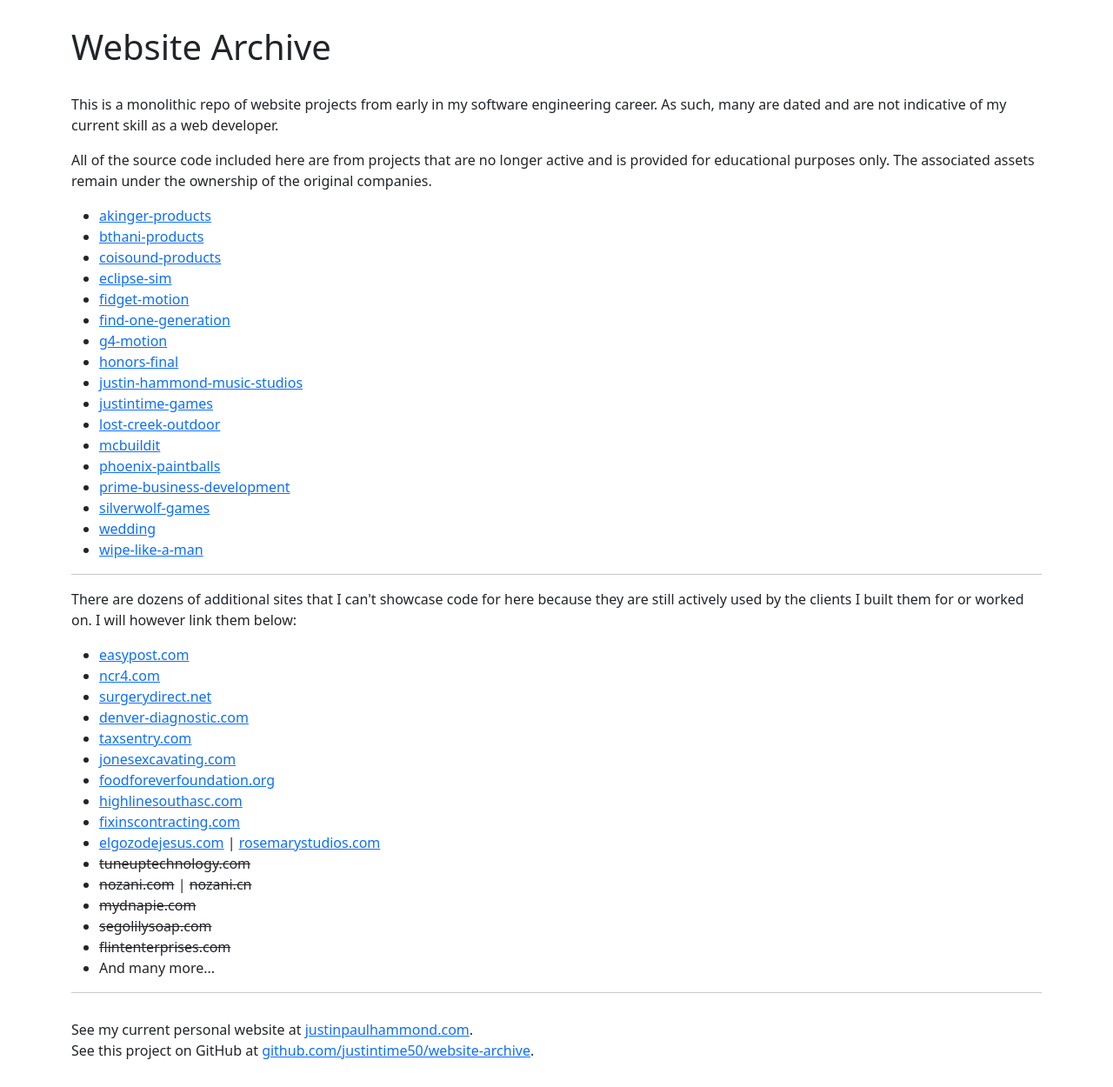
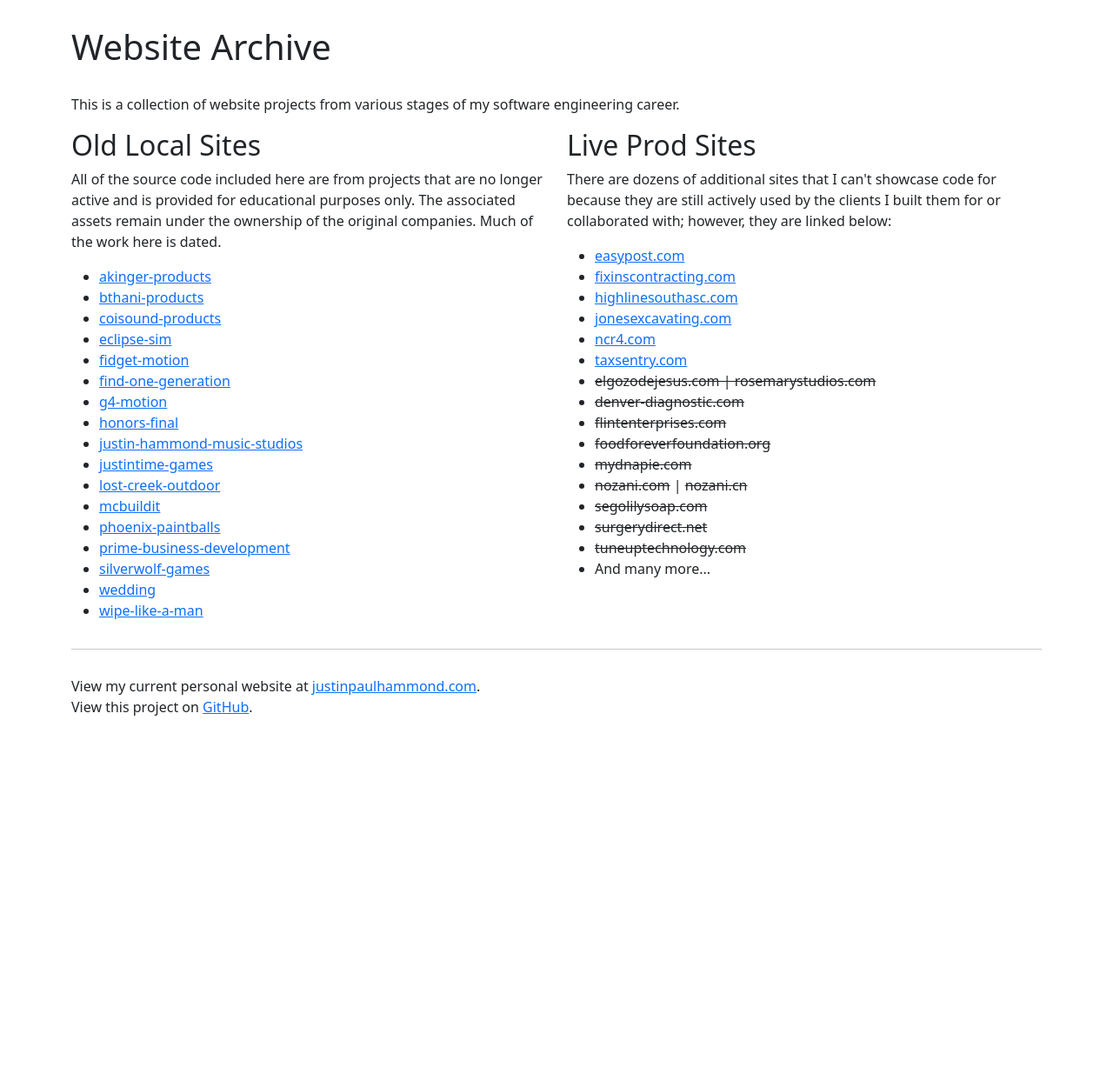
Before and after one commit to Justintime50/website-archive, a PHP site: page / in a window 1280 px wide. Shown: the whole page at 87% size. After the commit the page ends 823 px from the top, so only its background shows below. Run offline with PHP 8.4, Linux system fonts and the light colour scheme.

Commit message:
chore: cleanup website links that are dead

```diff
--- a/docker-compose-prod.yml
+++ b/docker-compose-prod.yml
@@ -11,6 +11,6 @@
       timeout: 10s
       retries: 3
     labels:
-      - 'traefik.http.routers.website-archive.rule=Host(`website-archive.justinpaulhammond.com`, `www.website-archive.justinpaulhammond.com`)'
+      - 'traefik.http.routers.website-archive.rule=Host(`websites.justinpaulhammond.com`, `www.websites.justinpaulhammond.com`) || Host(`website-archive.justinpaulhammond.com`, `www.website-archive.justinpaulhammond.com`)'
       - 'traefik.http.routers.website-archive.tls=true'
       - 'traefik.http.routers.website-archive.tls.certresolver=letsencrypt'
--- a/docker-compose.override.yml
+++ b/docker-compose.override.yml
@@ -1,6 +1,6 @@
 services:
   website-archive:
     labels:
-      - "traefik.http.routers.website-archive.rule=Host(`website-archive.localhost`)"
+      - 'traefik.http.routers.website-archive.rule=Host(`websites.localhost`)'
     volumes:
       - ./src:/var/www/html/public
--- a/src/index.php
+++ b/src/index.php
@@ -3,7 +3,7 @@
 
 <head>
     <title>Website Archive</title>
-    <link href="https://cdn.jsdelivr.net/npm/bootstrap@5.2.3/dist/css/bootstrap.min.css" rel="stylesheet" integrity="sha384-rbsA2VBKQhggwzxH7pPCaAqO46MgnOM80zW1RWuH61DGLwZJEdK2Kadq2F9CUG65" crossorigin="anonymous">
+    <link href="https://cdn.jsdelivr.net/npm/bootstrap@5.3.3/dist/css/bootstrap.min.css" rel="stylesheet" integrity="sha384-QWTKZyjpPEjISv5WaRU9OFeRpok6YctnYmDr5pNlyT2bRjXh0JMhjY6hW+ALEwIH" crossorigin="anonymous">
 
     <style>
         h1,
@@ -16,9 +16,11 @@
 <body>
     <div class="container">
         <h1>Website Archive</h1>
-
-        <p>This is a monolithic repo of website projects from early in my software engineering career. As such, many are dated and are not indicative of my current skill as a web developer.</p>
-        <p>All of the source code included here are from projects that are no longer active and is provided for educational purposes only. The associated assets remain under the ownership of the original companies.</p>
+        <p>This is a collection of website projects from various stages of my software engineering career.</p>
+        <div class="row">
+            <div class="col-md-6">
+                <h2>Old Local Sites</h2>
+                <p>All of the source code included here are from projects that are no longer active and is provided for educational purposes only. The associated assets remain under the ownership of the original companies. Much of the work here is dated.</p>
 
                 <ul>
                     <?php
@@ -32,33 +34,37 @@
                     ?>
                 </ul>
 
-        <hr />
-        <p>There are dozens of additional sites that I can't showcase code for here because they are still actively used by the clients I built them for or worked on. I will however link them below:</p>
+            </div>
+            <div class="col-md-6">
+                <h2>Live Prod Sites</h2>
+                <p>There are dozens of additional sites that I can't showcase code for because they are still actively used by the clients I built them for or collaborated with; however, they are linked below:</p>
 
                 <ul>
                     <li><a href="https://easypost.com">easypost.com</a></li>
+                    <li><a href="https://fixinscontracting.com">fixinscontracting.com</a></li>
+                    <li><a href="https://highlinesouthasc.com">highlinesouthasc.com</a></li>
+                    <li><a href="https://jonesexcavating.com">jonesexcavating.com</a></li>
                     <li><a href="https://ncr4.com">ncr4.com</a></li>
-            <li><a href="https://surgerydirect.net">surgerydirect.net</a></li>
-            <li><a href="https://denver-diagnostic.com">denver-diagnostic.com</a></li>
                     <li><a href="https://taxsentry.com">taxsentry.com</a></li>
-            <li><a href="https://jonesexcavating.com">jonesexcavating.com</a></li>
-            <li><a href="https://foodforeverfoundation.org">foodforeverfoundation.org</a></li>
-            <li><a href="https://highlinesouthasc.com">highlinesouthasc.com</a></li>
-            <li><a href="https://fixinscontracting.com">fixinscontracting.com</a></li>
-            <li><a href="https://elgozodejesus.com">elgozodejesus.com</a> | <a href="https://rosemarystudios.com">rosemarystudios.com</a></li>
+                    <li><s>elgozodejesus.com | rosemarystudios.com</s></li>
+                    <li><s>denver-diagnostic.com</s></li>
+                    <li><s>flintenterprises.com</s></li>
+                    <li><s>foodforeverfoundation.org</s></li>
+                    <li><s>mydnapie.com</s></li>
+                    <li><s>nozani.com</s> | <s>nozani.cn</s></li>
+                    <li><s>segolilysoap.com</s></li>
+                    <li><s>surgerydirect.net</s></li>
                     <li><s>tuneuptechnology.com</s></li>
-            <li><s>nozani.com</s> | <s>nozani.cn</s></li>
-            <li><s>mydnapie.com</s></li>
-            <li><s>segolilysoap.com</s></li>
-            <li><s>flintenterprises.com</s></li>
                     <li>And many more...</li>
                 </ul>
 
+            </div>
+        </div>
         <hr />
         <footer>
-            See my current personal website at <a href="https://justinpaulhammond.com">justinpaulhammond.com</a>.
+            View my current personal website at <a href="https://justinpaulhammond.com">justinpaulhammond.com</a>.
             <br />
-            See this project on GitHub at <a href="https://github.com/justintime50/website-archive">github.com/justintime50/website-archive</a>.
+            View this project on <a href="https://github.com/justintime50/website-archive">GitHub</a>.
         </footer>
     </div>
 </body>
```
Lines whose indentation alone changed are shown as unchanged.
